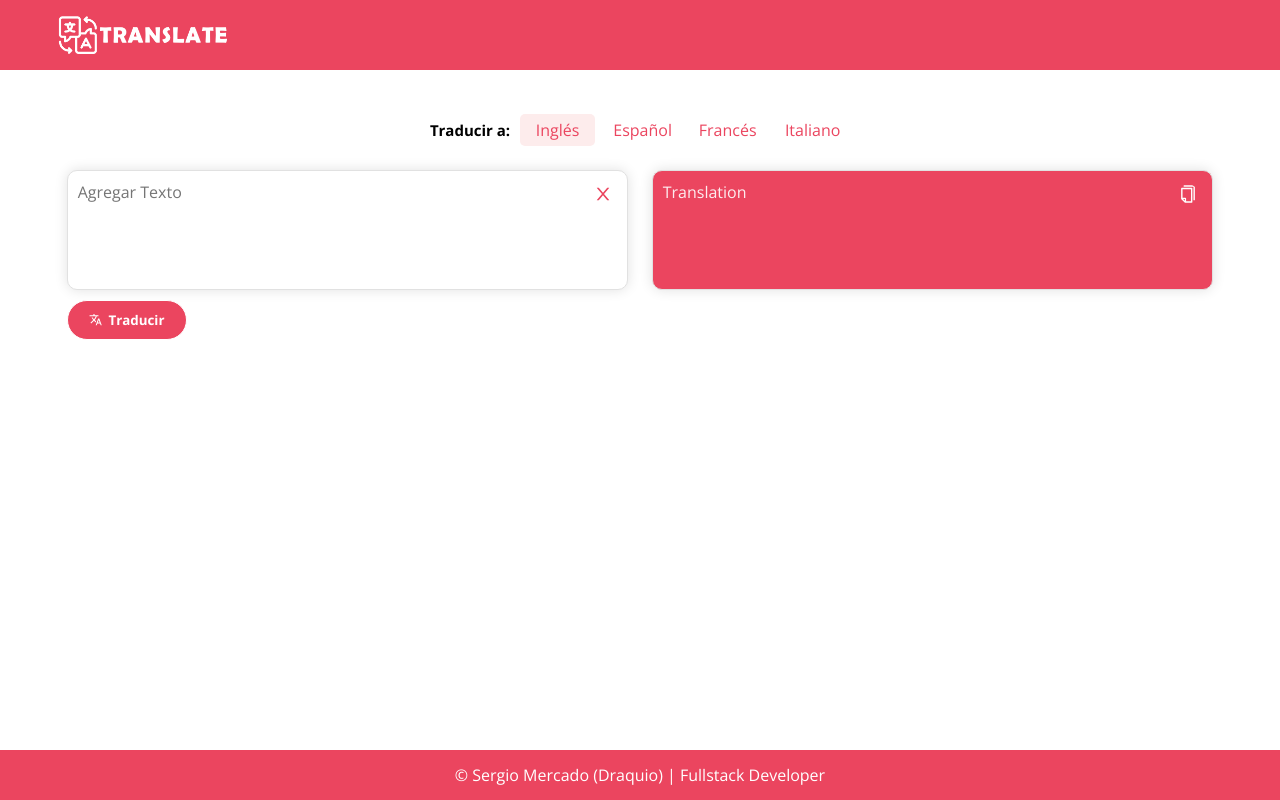
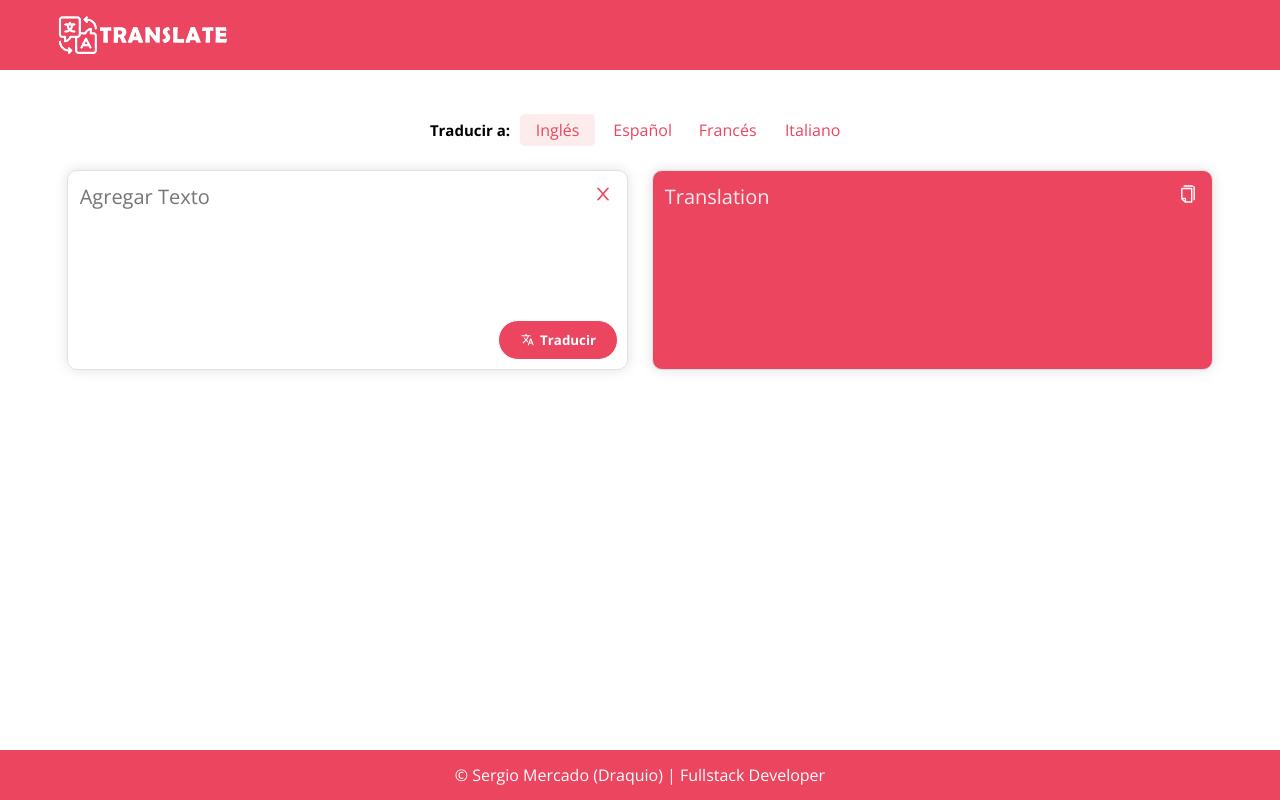
Before and after one commit to draquio/traductor, a React (Vite) app: page / in a window 1280 px wide. Built offline with nearby package versions, Linux system fonts and the light colour scheme.

Commit message:
Fixeando y decorando cosas

```diff
--- a/src/components/resultbox/ResultBox.scss
+++ b/src/components/resultbox/ResultBox.scss
@@ -4,23 +4,31 @@
   position: relative;
   .result_box {
     width: 100%;
-    height: 120px;
+    height: 200px;
     background: $main_color;
-    color: $text_color;
     border: 1px solid #e1e1e1;
     resize: none;
     box-sizing: border-box;
     padding: 10px;
-    font-size: 16px;
     border-radius: 10px;
     margin-bottom: 10px;
     box-shadow: 0px 0px 13px 0px #e1e1e1;
-    &::placeholder {
-      color: rgb(255, 255, 255);
-      opacity: 0.9;
+    .text_area_box_result {
+      width: 92%;
+      border: 0;
+      height: 100%;
+      padding-right: 8px;
+      font-size: 20px;
+      color: $text_color;
+      resize: none;
+      background: none;
+      &::placeholder {
+        color: rgb(255, 255, 255);
+        opacity: 0.9;
+      }
     }
   }
-  .copy_text_area{
+  .copy_text_area {
     position: absolute;
     width: 20px;
     height: auto;
@@ -29,7 +37,7 @@
     color: $text_color;
     padding: 5px;
     cursor: pointer;
-    transition: 1s ease all;
+    transition: 0.2s ease all;
     border-radius: 50%;
     &:hover {
       background-color: #ffffff57;
--- a/src/components/resultbox/Resultbox.tsx
+++ b/src/components/resultbox/Resultbox.tsx
@@ -2,7 +2,7 @@ import { useContext, useRef } from "react";
 import { TranslateContext } from "../../context/TranslateContext";
 import { LanguageContext } from "../../context/LanguageContext";
 import "./ResultBox.scss";
-import { AiOutlineCopy } from 'react-icons/ai';
+import { AiOutlineCopy } from "react-icons/ai";
 
 const Resultbox = () => {
   const textareaRef = useRef<HTMLTextAreaElement | null>(null);
@@ -13,16 +13,18 @@ const Resultbox = () => {
     if (translateState.text != "") {
       navigator.clipboard.writeText(translateState.text);
     }
-  }
+  };
   return (
     <div className="result_box_container">
+      <div className="result_box">
         <textarea
           ref={textareaRef}
-        className="result_box"
+          className="text_area_box_result"
           disabled
           placeholder={language}
           value={translateState.text}
         />
+      </div>
       <AiOutlineCopy className="copy_text_area" onClick={CopyTextArea} />
     </div>
   );
--- a/src/components/translatebox/Translatebox.scss
+++ b/src/components/translatebox/Translatebox.scss
@@ -8,18 +8,26 @@
   position: relative;
   width: 48%;
   .translate_box {
-    height: 120px;
+    height: 200px;
     width: 100%;
     border: 1px solid #e1e1e1;
     resize: none;
     box-sizing: border-box;
     padding: 10px;
-    font-size: 16px;
     border-radius: 10px;
     margin-bottom: 10px;
     box-shadow: 0px 0px 13px 0px #e1e1e1;
-    &:focus-visible {
-      outline: 0;
+    .text_area_box {
+      width: 92%;
+      padding-right: 8px;
+      height: 73%;
+      border: 0;
+      resize: none;
+      font-size: 20px;
+      background: none;
+      &:focus-visible {
+        outline: 0;
+      }
     }
   }
 
@@ -34,6 +42,9 @@
     cursor: pointer;
     transition: 0.6s ease all;
     font-weight: bold;
+    position: absolute;
+    bottom: 20px;
+    right: 10px;
     p {
       padding: 0;
       margin: 0;
--- a/src/components/translatebox/Translatebox.tsx
+++ b/src/components/translatebox/Translatebox.tsx
@@ -64,10 +64,11 @@ const Translatebox: React.FC = () => {
       ) : (
         ""
       )}
+      <div className="translate_box">
         <textarea
           disabled={isLoading}
           placeholder="Agregar Texto"
-          className="translate_box"
+          className="text_area_box"
           value={text}
           onChange={handleChange}
           onKeyPress={handleKeyPress}
@@ -76,7 +77,7 @@ const Translatebox: React.FC = () => {
         <button disabled={isLoading} className="translate_button" type="submit">
           <p>{ isLoading ? <TbLoader className="loading_button" /> : <MdTranslate />}Traducir </p>
         </button>
-
+        </div>
       </form>
     </>
   );
--- a/src/scss/elements.scss
+++ b/src/scss/elements.scss
@@ -2,7 +2,7 @@
   display: flex;
   align-items: center;
   justify-content: center;
-  height: 120px;
+  height: 200px;
   width: 100%;
   position: absolute;
 }
```
Lines whose indentation alone changed are shown as unchanged.
